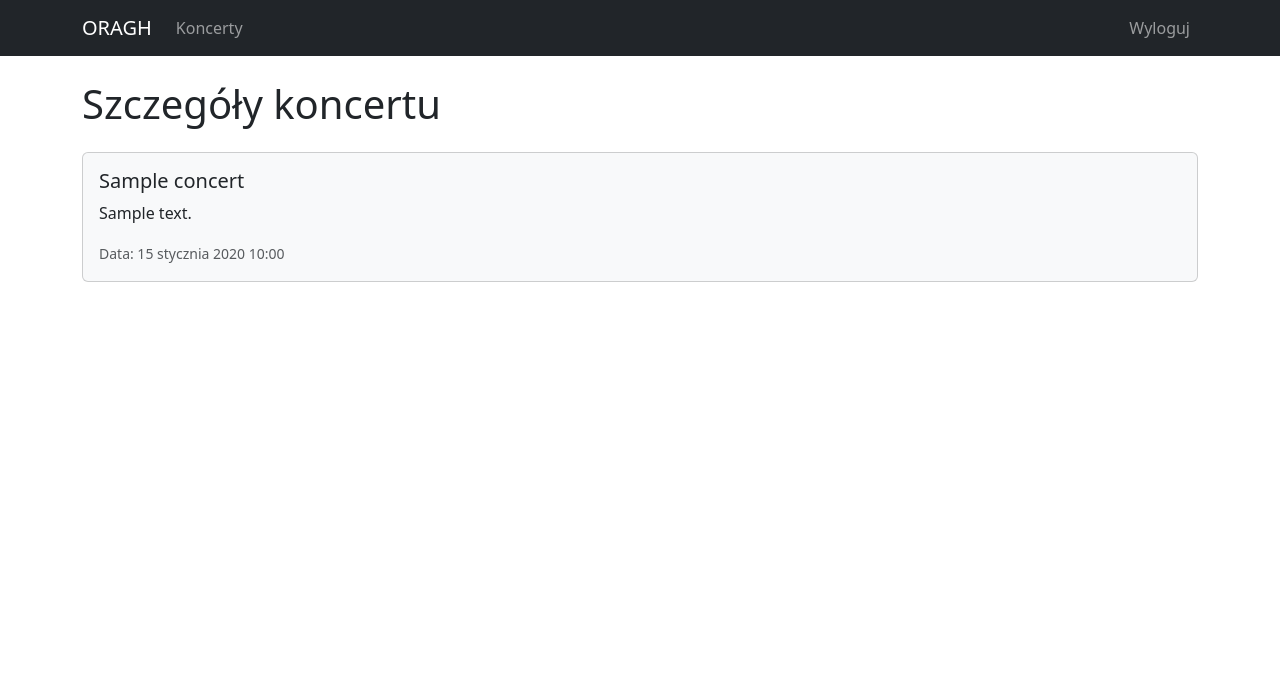
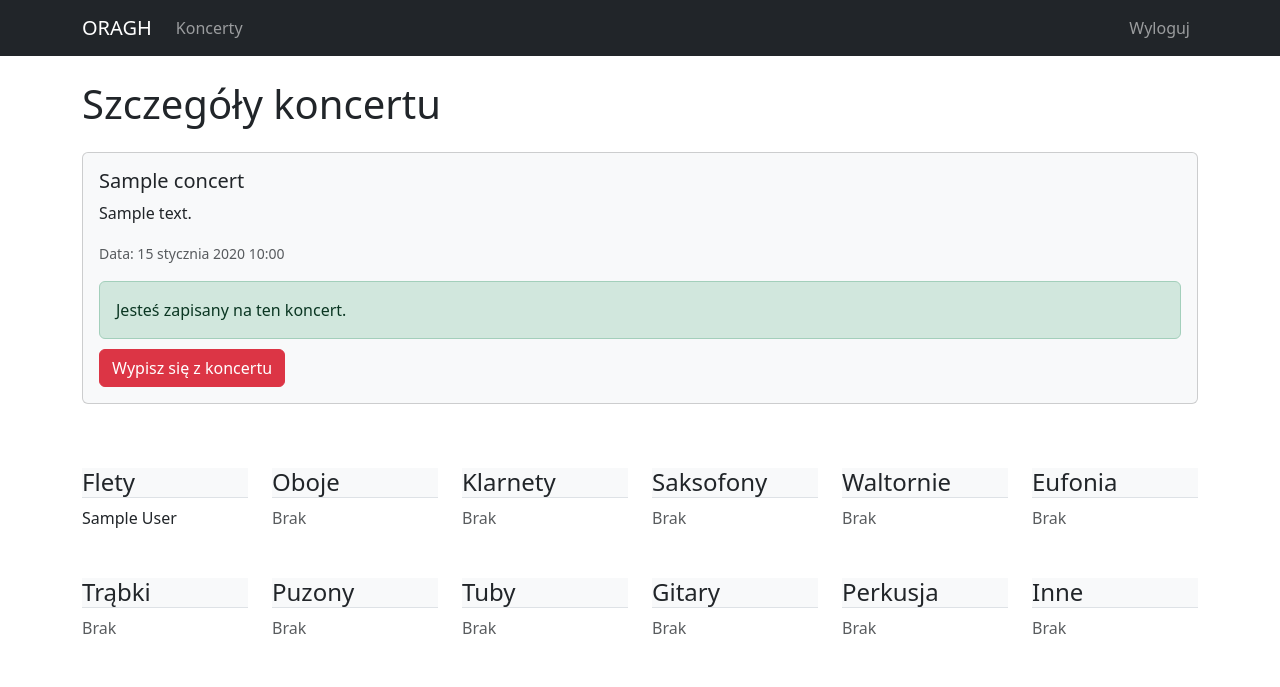
Before and after one commit to krzysiekbab/ORAGH-App, a Django app: page /concerts/concert/1/ in a window 1280 px wide. Shown: the top 687 px of the page. Run offline with Django 5.2, Linux system fonts and the light colour scheme; a user stored in the database is signed in; tables that the repository leaves empty hold one stand-in row (values such as "Sample post").

Commit message:
Add musician-concert relation & display musicians in concert

```diff
--- a/oragh_platform/concerts/models.py
+++ b/oragh_platform/concerts/models.py
@@ -1,9 +1,7 @@
-from django.db import models
-
 from django.db import models
 from django.contrib.auth.models import User
+from main.models import MusicianProfile  # Import the model
 
-# Create your models here.
 class Concert(models.Model):
     """
     Model representing a concert.
@@ -12,7 +10,8 @@ class Concert(models.Model):
     date = models.DateTimeField()
     description = models.TextField(blank=True, null=True)
     date_created = models.DateTimeField(auto_now_add=True)
-    created_by = models.ForeignKey(User, on_delete=models.CASCADE, related_name='concerts')  # Add this field
+    created_by = models.ForeignKey(User, on_delete=models.CASCADE, related_name='concerts')
+    musicians = models.ManyToManyField(MusicianProfile, related_name='concerts', blank=True)  # Add this line
 
     def __str__(self):
         return self.name
--- /dev/null
+++ b/oragh_platform/concerts/templates/section.jinja
@@ -0,0 +1,9 @@
+<ul class="list-unstyled mb-0">
+    {% if section %}
+        {% for musician in section %}
+            <li>{{ musician.user.get_full_name|default:musician.user.username }}</li>
+        {% endfor %}
+    {% else %}
+        <li class="text-muted">Brak</li>
+    {% endif %}
+</ul>
--- a/oragh_platform/concerts/templates/view_concert.jinja
+++ b/oragh_platform/concerts/templates/view_concert.jinja
@@ -6,9 +6,80 @@
     </div>
     <div class="card mb-3 bg-light">
         <div class="card-body">
+            {% if error %}
+                <div class="alert alert-danger">{{ error }}</div>
+            {% endif %}
             <h5 class="card-title">{{ concert.name }}</h5>
             <p class="card-text">{{ concert.description }}</p>
             <p class="card-text"><small class="text-muted">Data: {{ concert.date }}</small></p>
+            {% if is_joined %}
+                <div class="alert alert-success mb-2">Jesteś zapisany na ten koncert.</div>
+                <form method="post" action="{% url 'leave_concert' concert.id %}" style="margin-top:10px;">
+                    {% csrf_token %}
+                    <button type="submit" class="btn btn-danger">Wypisz się z koncertu</button>
+                </form>
+            {% else %}
+                <div class="alert alert-info mb-2">Nie jesteś jeszcze zapisany na ten koncert.</div>
+                <form method="post" action="{% url 'join_concert' concert.id %}">
+                    {% csrf_token %}
+                    <button type="submit" class="btn btn-primary">
+                        Zapisz się
+                    </button>
+                </form>
+            {% endif %}
+        </div>
+    </div>
+
+    <div class="container px-0 pt-5">
+        <div class="row">
+            <div class="col-6 col-md-3 col-lg-2 mb-5">
+                <h4 class="bg-light border-bottom">Flety</h4>
+                {% with section=sections.Flet %}{% include "section.jinja" %}{% endwith %}
+            </div>
+            <div class="col-6 col-md-3 col-lg-2 mb-5">
+                <h4 class="bg-light border-bottom">Oboje</h4>
+                {% with section=sections.Obój %}{% include "section.jinja" %}{% endwith %}
+            </div>
+            <div class="col-6 col-md-3 col-lg-2 mb-5">
+                <h4 class="bg-light border-bottom">Klarnety</h4>
+                {% with section=sections.Klarnet %}{% include "section.jinja" %}{% endwith %}
+            </div>
+            <div class="col-6 col-md-3 col-lg-2 mb-5">
+                <h4 class="bg-light border-bottom">Saksofony</h4>
+                {% with section=sections.Saksofon %}{% include "section.jinja" %}{% endwith %}
+            </div>
+            <div class="col-6 col-md-3 col-lg-2 mb-5">
+                <h4 class="bg-light border-bottom">Waltornie</h4>
+                {% with section=sections.Waltornia %}{% include "section.jinja" %}{% endwith %}
+            </div>
+            <div class="col-6 col-md-3 col-lg-2 mb-5">
+                <h4 class="bg-light border-bottom">Eufonia</h4>
+                {% with section=sections.Eufonium %}{% include "section.jinja" %}{% endwith %}
+            </div>
+            <div class="col-6 col-md-3 col-lg-2 mb-5">
+                <h4 class="bg-light border-bottom">Trąbki</h4>
+                {% with section=sections.Trąbka %}{% include "section.jinja" %}{% endwith %}
+            </div>
+            <div class="col-6 col-md-3 col-lg-2 mb-5">
+                <h4 class="bg-light border-bottom">Puzony</h4>
+                {% with section=sections.Puzon %}{% include "section.jinja" %}{% endwith %}
+            </div>
+            <div class="col-6 col-md-3 col-lg-2 mb-5">
+                <h4 class="bg-light border-bottom">Tuby</h4>
+                {% with section=sections.Tuba %}{% include "section.jinja" %}{% endwith %}
+            </div>
+            <div class="col-6 col-md-3 col-lg-2 mb-5">
+                <h4 class="bg-light border-bottom">Gitary</h4>
+                {% with section=sections.Gitara %}{% include "section.jinja" %}{% endwith %}
+            </div>
+            <div class="col-6 col-md-3 col-lg-2 mb-5">
+                <h4 class="bg-light border-bottom">Perkusja</h4>
+                {% with section=sections.Perkusja %}{% include "section.jinja" %}{% endwith %}
+            </div>
+            <div class="col-6 col-md-3 col-lg-2 mb-5">
+                <h4 class="bg-light border-bottom">Inne</h4>
+                {% with section=sections.Inne %}{% include "section.jinja" %}{% endwith %}
+            </div>
         </div>
     </div>
 {% endblock %}
--- a/oragh_platform/concerts/urls.py
+++ b/oragh_platform/concerts/urls.py
@@ -6,4 +6,6 @@ urlpatterns = [
     path('create/', views.add_concert, name='add_concert'),
     path('edit/<int:concert_id>/', views.change_concert, name='edit_concert'),
     path('delete/<int:concert_id>/', views.delete_concert, name='delete_concert'),
+    path('concert/<int:concert_id>/join/', views.join_concert, name='join_concert'),
+    path('concert/<int:concert_id>/leave/', views.leave_concert, name='leave_concert'),
 ]
--- a/oragh_platform/concerts/views.py
+++ b/oragh_platform/concerts/views.py
@@ -1,6 +1,9 @@
 from django.shortcuts import render, HttpResponse
 from django.contrib.auth.decorators import login_required, permission_required
 from .models import Concert
+from main.models import MusicianProfile
+from django.shortcuts import redirect
+from main.models import INSTRUMENT_CHOICES
 
 @login_required
 @permission_required('concerts.view_concert', raise_exception=True)
@@ -23,7 +26,35 @@ def concert(request, concert_id):
     except Concert.DoesNotExist:
         return HttpResponse("Concert not found.", status=404)
 
-    return render(request, "view_concert.jinja", {"concert": concert})
+    is_joined = False
+    if request.user.is_authenticated:
+        try:
+            musician = MusicianProfile.objects.get(user=request.user)
+            is_joined = concert.musicians.filter(id=musician.id).exists()
+        except MusicianProfile.DoesNotExist:
+            pass
+
+    # Map instrument values to display names
+    instrument_map = dict(INSTRUMENT_CHOICES)
+    section_names = [
+        "Flet", "Obój", "Klarnet", "Saksofon", "Waltornia", "Eufonium", "Trąbka",
+        "Puzon", "Tuba", "Gitara", "Perkusja", "Inne"
+    ]
+    sections = {name: [] for name in section_names}
+
+    for musician in concert.musicians.all():
+        # Get display name for instrument, default to "Inne"
+        instrument_value = getattr(musician, "instrument", None)
+        instrument_display = instrument_map.get(instrument_value, "Inne")
+        if instrument_display not in sections:
+            instrument_display = "Inne"
+        sections[instrument_display].append(musician)
+
+    return render(request, "view_concert.jinja", {
+        "concert": concert,
+        "is_joined": is_joined,
+        "sections": sections,
+    })
 
 @login_required
 @permission_required('concerts.add_concert', raise_exception=True)
@@ -88,3 +119,51 @@ def delete_concert(request, concert_id):
         return HttpResponse("Concert deleted successfully.", status=200)
 
     return render(request, "delete_concert.jinja", {"concert": concert})
+
+@login_required
+def join_concert(request, concert_id):
+    try:
+        concert = Concert.objects.get(id=concert_id)
+    except Concert.DoesNotExist:
+        return HttpResponse("Concert not found.", status=404)
+
+    try:
+        musician = MusicianProfile.objects.get(user=request.user)
+    except MusicianProfile.DoesNotExist:
+        return HttpResponse("You must have a musician profile to join.", status=403)
+
+    if musician in concert.musicians.all():
+        # Pass error to the concert page
+        return render(request, "view_concert.jinja", {
+            "concert": concert,
+            "error": "Jesteś już zapisany na ten koncert."
+        })
+
+    concert.musicians.add(musician)
+    return redirect('concert', concert_id=concert.id)
+
+def leave_concert(request, concert_id):
+    try:
+        concert = Concert.objects.get(id=concert_id)
+    except Concert.DoesNotExist:
+        return HttpResponse("Concert not found.", status=404)
+
+    try:
+        musician = MusicianProfile.objects.get(user=request.user)
+    except MusicianProfile.DoesNotExist:
+        return HttpResponse("You must have a musician profile to leave.", status=403)
+
+    if musician not in concert.musicians.all():
+        return render(request, "view_concert.jinja", {
+            "concert": concert,
+            "error": "Nie jesteś zapisany na ten koncert."
+        })
+
+    if request.method == "POST":
+        concert.musicians.remove(musician)
+        return redirect('concert', concert_id=concert.id)
+
+    return render(request, "view_concert.jinja", {
+        "concert": concert,
+        "error": "Potwierdź wypisanie się z koncertu."
+    })
```
Also changed, not shown: oragh_platform/concerts/migrations/0002_concert_musicians.py (added).
